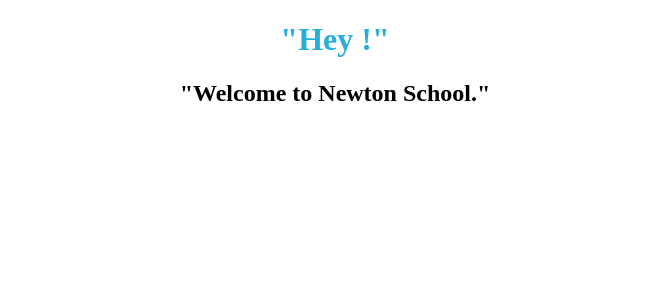
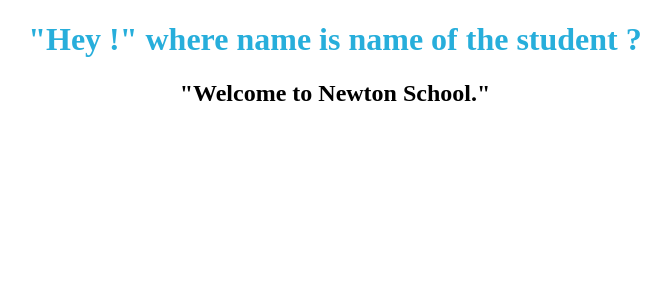
Before and after one commit to codewithmanis/React-Basics-and-React-State---Greetings-with-Props---ndq6w4pe038v, a React app: page / in a window 1280 px wide. Shown: the top 300 px of the page, without its empty margins (305-976 px from the left). Built offline with nearby package versions, Linux system fonts and the light colour scheme.

Commit message:
Update Welcome.js

```diff
--- a/src/components/Welcome.js
+++ b/src/components/Welcome.js
@@ -3,8 +3,8 @@
 
 function Welcome(props) {
   return (<div>
-          <h1>"Hey !"{props.name}</h1>
-          <h2>"Welcome to Newton School."</h2>
+          <h1>"Hey !" where name is name of the student ?</h1>
+          <h2>{props.name}"Welcome to Newton School."</h2>
           </div>)
 }
 export default Welcome
```
